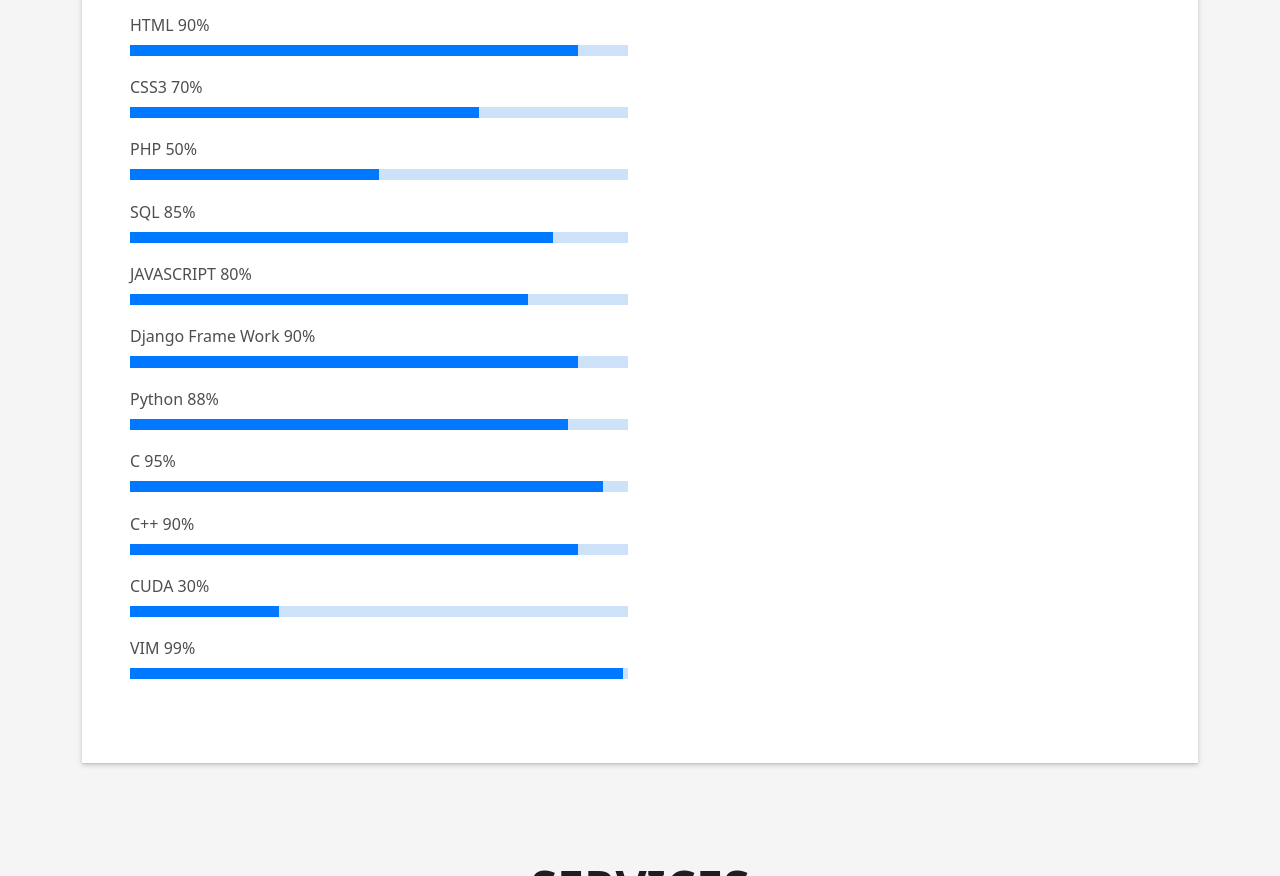
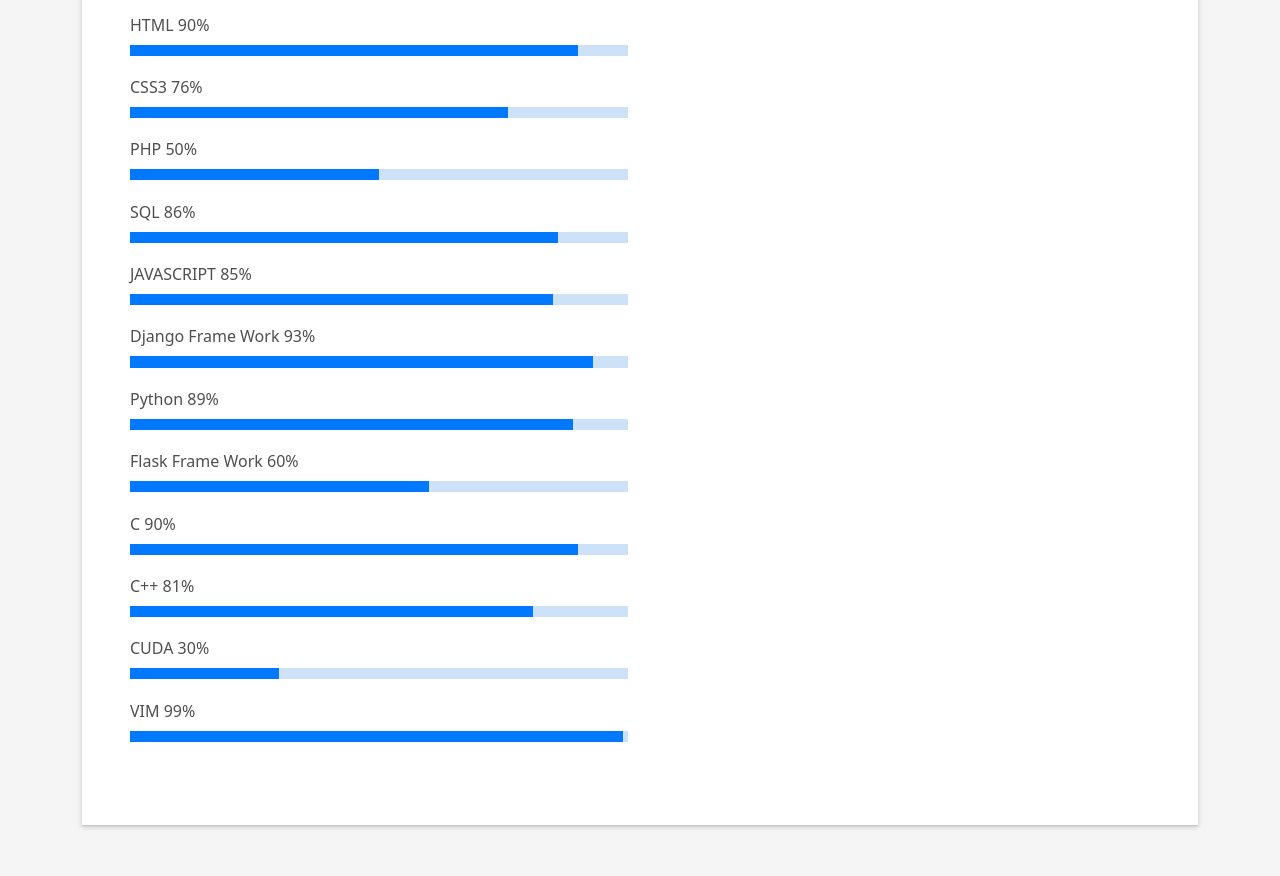
Before and after one commit to Abeer-Alsafran-ku/AbeerAlsafran, a plain HTML site: page index.html in a window 1280 px wide. Shown: the part 1135-2011 px from the top of the page. Drawn offline with Linux system fonts and the light colour scheme.

Commit message:
Update index.html

```diff
--- a/index.html
+++ b/index.html
@@ -119,37 +119,41 @@
                     <div class="progress">
                       <div class="progress-bar" role="progressbar" style="width: 90%;" aria-valuenow="90" aria-valuemin="0" aria-valuemax="100"></div>
                     </div>
-                    <span>CSS3</span> <span class="pull-right">70%</span>
+                    <span>CSS3</span> <span class="pull-right">76%</span>
                     <div class="progress">
-                      <div class="progress-bar" role="progressbar" style="width: 70%" aria-valuenow="70" aria-valuemin="0" aria-valuemax="100"></div>
+                      <div class="progress-bar" role="progressbar" style="width: 76%" aria-valuenow="76" aria-valuemin="0" aria-valuemax="100"></div>
                     </div>
                     <span>PHP</span> <span class="pull-right">50%</span>
                     <div class="progress">
                       <div class="progress-bar" role="progressbar" style="width: 50%" aria-valuenow="50" aria-valuemin="0" aria-valuemax="100"></div>
                     </div>
-                    <span>SQL</span> <span class="pull-right">85%</span>
+                    <span>SQL</span> <span class="pull-right">86%</span>
+                    <div class="progress">
+                      <div class="progress-bar" role="progressbar" style="width: 86%" aria-valuenow="86" aria-valuemin="0" aria-valuemax="100"></div>
+                    </div>
+                    <span>JAVASCRIPT</span> <span class="pull-right">85%</span>
                     <div class="progress">
                       <div class="progress-bar" role="progressbar" style="width: 85%" aria-valuenow="85" aria-valuemin="0" aria-valuemax="100"></div>
                     </div>
-                    <span>JAVASCRIPT</span> <span class="pull-right">80%</span>
+                    <span>Django Frame Work </span> <span class="pull-right">93%</span>
                     <div class="progress">
-                      <div class="progress-bar" role="progressbar" style="width: 80%" aria-valuenow="80" aria-valuemin="0" aria-valuemax="100"></div>
+                      <div class="progress-bar" role="progressbar" style="width: 93%" aria-valuenow="93" aria-valuemin="0" aria-valuemax="100"></div>
                     </div>
-                    <span>Django Frame Work </span> <span class="pull-right">90%</span>
+                    <span>Python</span> <span class="pull-right">89%</span>
+                    <div class="progress">
+                      <div class="progress-bar" role="progressbar" style="width: 89%" aria-valuenow="89" aria-valuemin="0" aria-valuemax="100"></div>
+                    </div>
+                    <span>Flask Frame Work</span> <span class="pull-right">60%</span>
+                    <div class="progress">
+                      <div class="progress-bar" role="progressbar" style="width: 60%" aria-valuenow="60" aria-valuemin="0" aria-valuemax="100"></div>
+                    </div>
+                    <span>C</span> <span class="pull-right">90%</span>
                     <div class="progress">
                       <div class="progress-bar" role="progressbar" style="width: 90%" aria-valuenow="90" aria-valuemin="0" aria-valuemax="100"></div>
                     </div>
-                    <span>Python</span> <span class="pull-right">88%</span>
+                    <span>C++</span> <span class="pull-right">81%</span>
                     <div class="progress">
-                      <div class="progress-bar" role="progressbar" style="width: 88%" aria-valuenow="88" aria-valuemin="0" aria-valuemax="100"></div>
-                    </div>
-                    <span>C</span> <span class="pull-right">95%</span>
-                    <div class="progress">
-                      <div class="progress-bar" role="progressbar" style="width: 95%" aria-valuenow="95" aria-valuemin="0" aria-valuemax="100"></div>
-                    </div>
-                    <span>C++</span> <span class="pull-right">90%</span>
-                    <div class="progress">
-                      <div class="progress-bar" role="progressbar" style="width: 90%" aria-valuenow="90" aria-valuemin="0" aria-valuemax="100"></div>
+                      <div class="progress-bar" role="progressbar" style="width: 81%" aria-valuenow="81" aria-valuemin="0" aria-valuemax="100"></div>
                     </div>
                     <span>CUDA</span> <span class="pull-right">30%</span>
                     <div class="progress">
```
